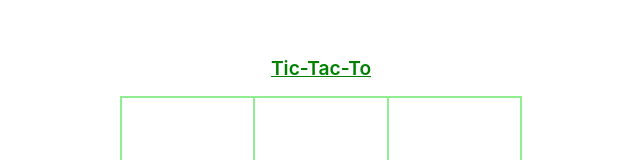
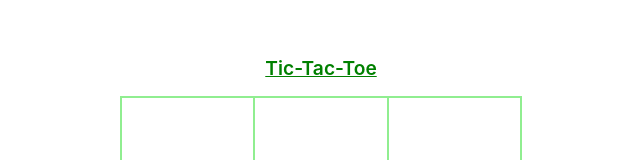
Before and after one commit to onifs10/tictac, a React (Vite) app: page / in a window 1280 px wide. Shown: the part 101-261 px from the top of the page, without its empty margins (319-959 px from the left). Built offline with nearby package versions, Linux system fonts and the light colour scheme; a web font is replaced by a local one.

Commit message:
typo_fix

```diff
--- a/index.html
+++ b/index.html
@@ -4,7 +4,7 @@
     <meta charset="UTF-8" />
     <link rel="icon" type="image/svg+xml" href="/src/favicon.svg" />
     <meta name="viewport" content="width=device-width, initial-scale=1.0" />
-    <title>TIC - TAC - TO</title>
+    <title>TIC - TAC - TOE</title>
   </head>
   <body>
     <div id="root"></div>
--- a/src/App.jsx
+++ b/src/App.jsx
@@ -5,7 +5,7 @@ function App() {
 
   return (
     <div className="App">
-        <div className='title'>Tic-Tac-To</div>
+        <div className='title'>Tic-Tac-Toe</div>
         <TickTack/>
     </div>
   )
```
